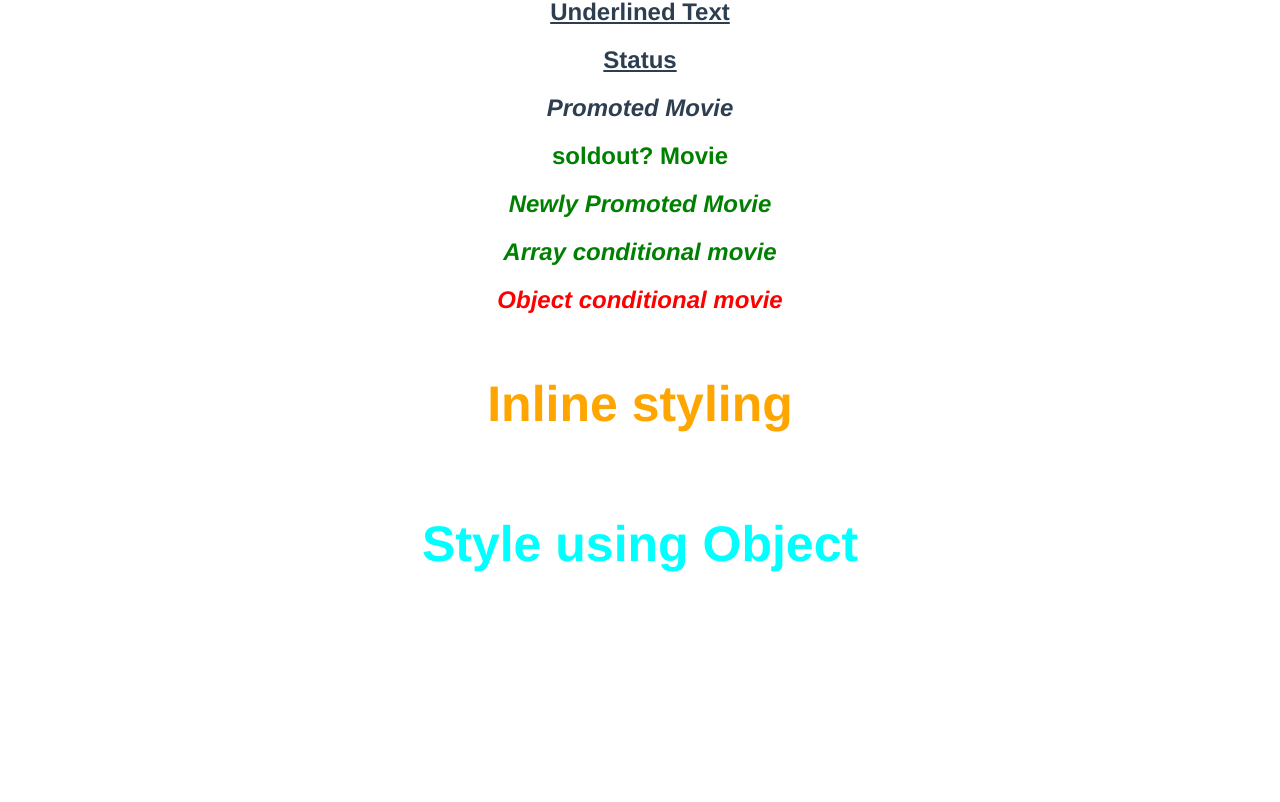
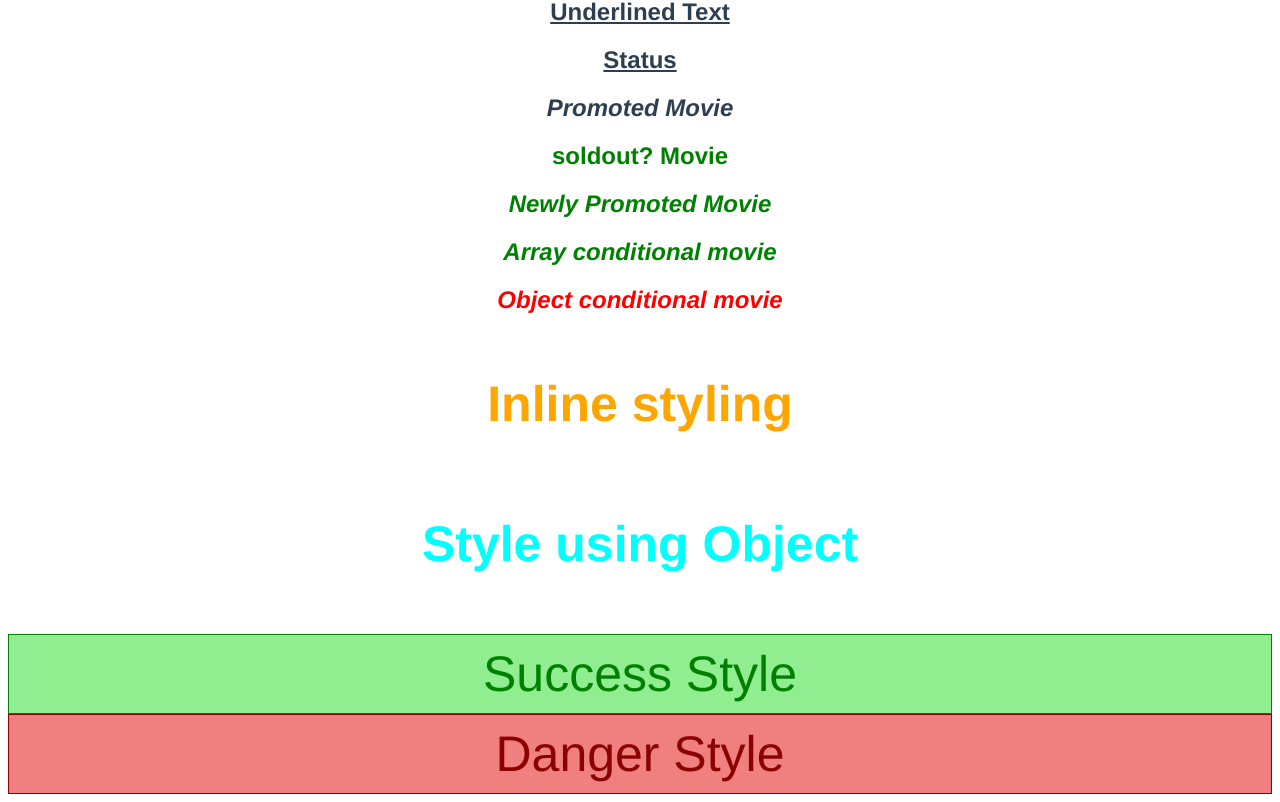
Before and after one commit to Karan2109/Leaning-Vue.js, a Vue app in the folder Vue.js 3/hello-world/: page / in a window 1280 px wide. Shown: the part 618-1420 px from the top of the page. Before the commit the page ends 1252 px from the top, so only its background shows below. Built offline with nearby package versions, Linux system fonts and the light colour scheme.

Commit message:
Binding style using Array approach

```diff
--- a/Vue.js 3/hello-world/src/App.vue
+++ b/Vue.js 3/hello-world/src/App.vue
@@ -37,6 +37,10 @@
   </h2>
 
   <h2 v-bind:style="headerStyleObject">Style using Object</h2>
+
+  <div v-bind:style="[baseStyleObject, successStyleObject]">Success Style</div>
+
+  <div v-bind:style="[baseStyleObject, danderStyleObject]">Danger Style</div>
   <!-- <h1 v-text="chanel"></h1> -->
 </template>
 
@@ -61,6 +65,20 @@ export default {
         color: "cyan",
         fontSize: "50px",
         padding: "20px",
+      },
+      baseStyleObject: {
+        fontSize: "50px",
+        padding: "10px",
+      },
+      successStyleObject: {
+        color: "green",
+        backgroundColor: "lightgreen",
+        border: "1px solid green",
+      },
+      danderStyleObject: {
+        color: "darkred",
+        backgroundColor: "lightcoral",
+        border: "1px solid darkred",
       },
     };
   },
```
